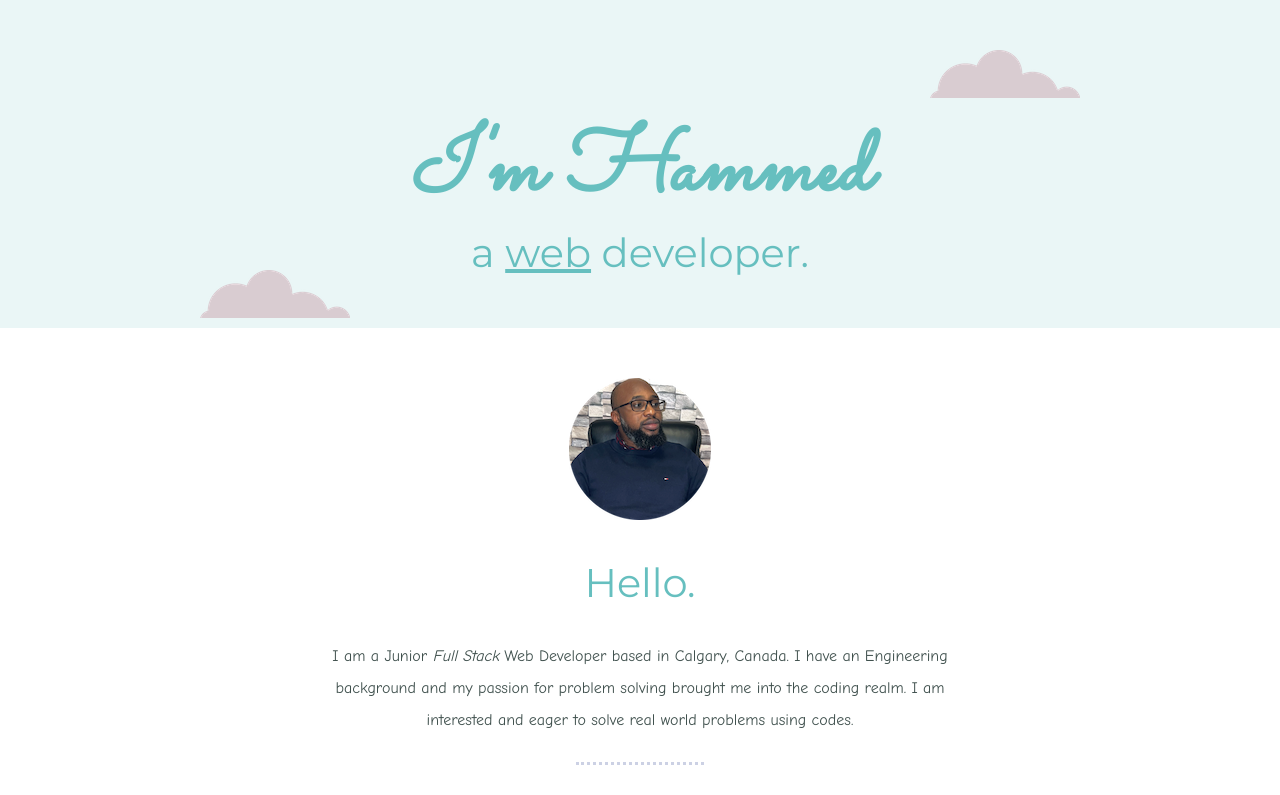
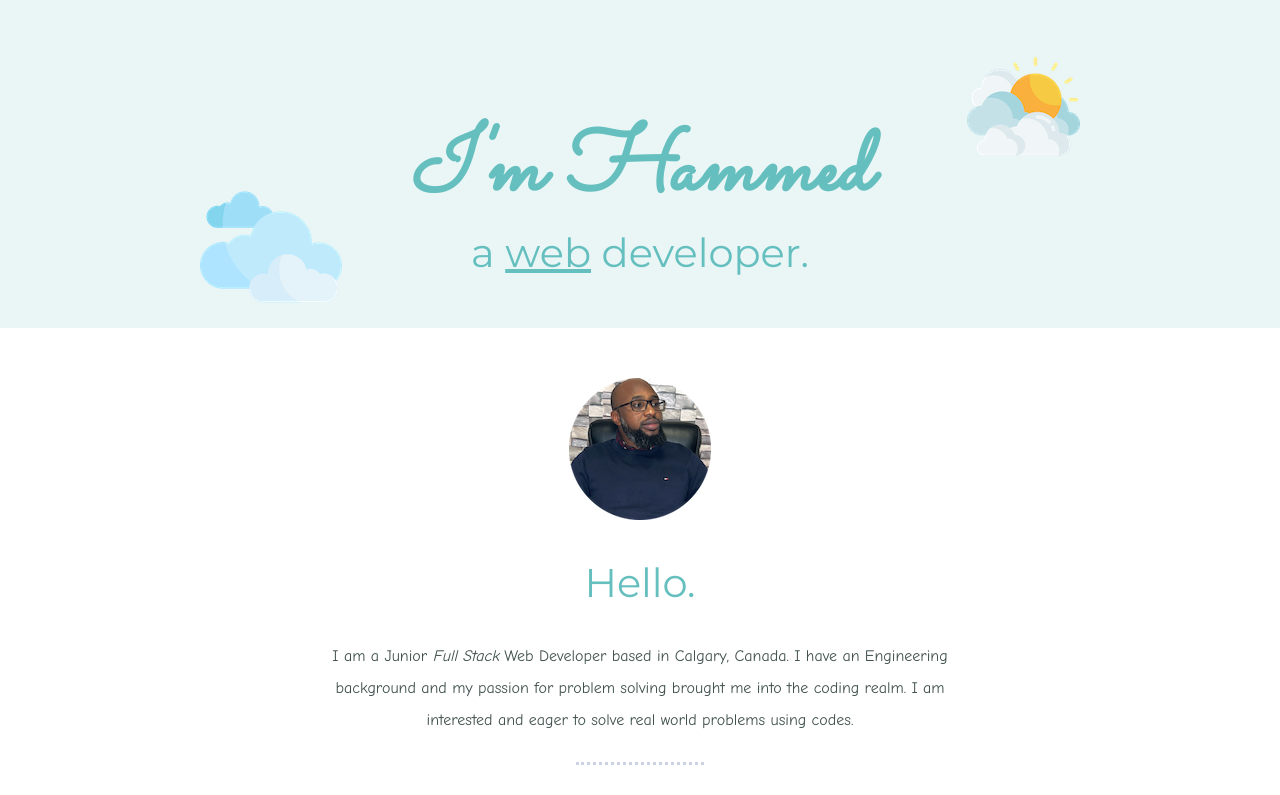
Before and after one commit to hammed-jimoh/CV-Udemy, a plain HTML site: page index.html in a window 1280 px wide. Shown: the top 795 px of the page. Drawn offline with Linux system fonts and the light colour scheme.

Commit message:
Update index.html

```diff
--- a/index.html
+++ b/index.html
@@ -14,10 +14,10 @@
 
 <body>
   <div class="top-container">
-    <img class="top-cloud" src="images/cloud.png" alt="cloud-img">
+    <img class="top-cloud" src="images/cloudy.png" alt="cloud-img">
     <h1><em>I'm Hammed</em></h1>
     <h2>a <span class="web">web</span> developer.</h2>
-    <img class="bottom-cloud" src="images/cloud.png" alt="cloud-img">
+    <img class="bottom-cloud" src="images/clouds.png" alt="cloud-img">
     <br>
   </div>
 
```
